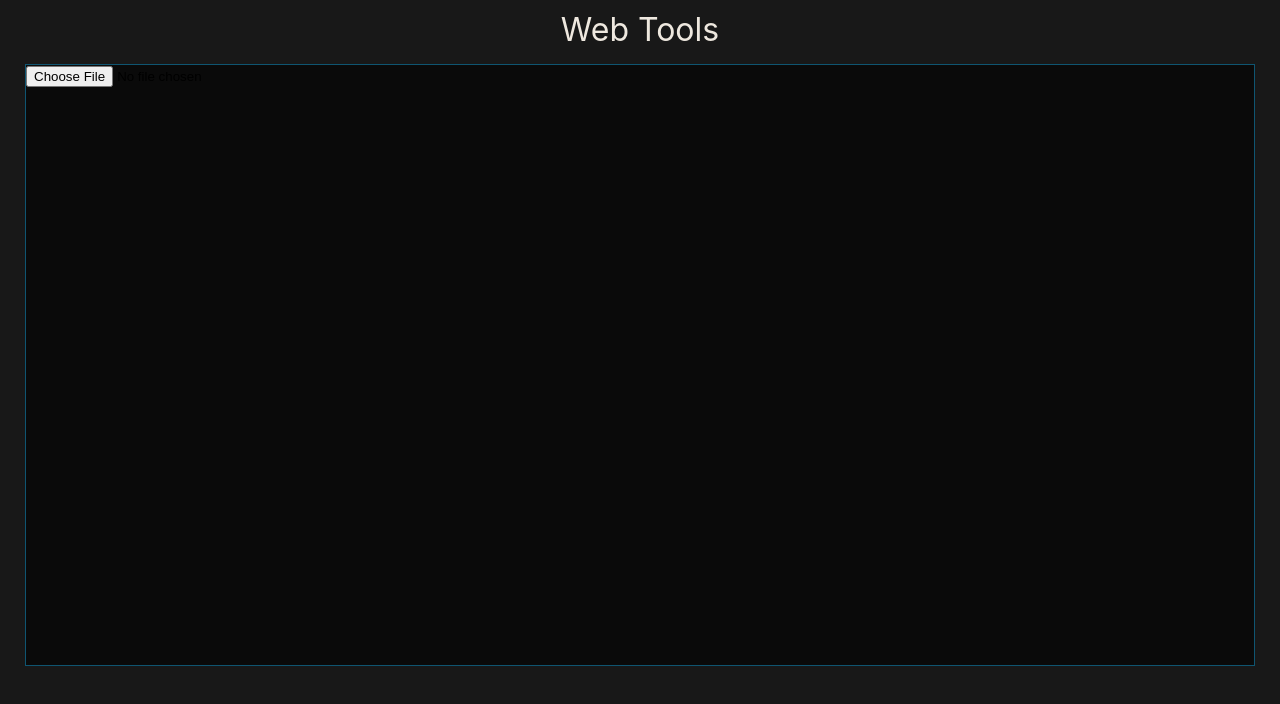
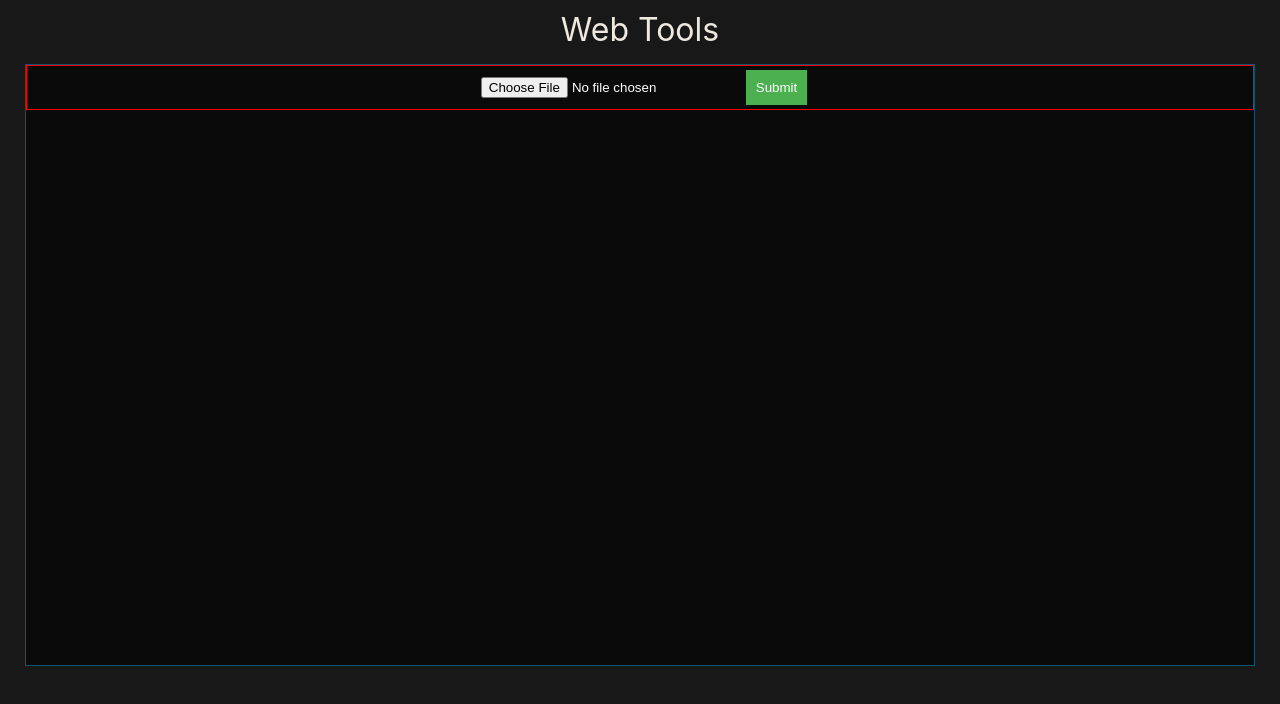
Before and after one commit to anvinraj/web-tools, a React (Create React App) app in the folder WebToolsFrontend/web_tools_ui/: page / in a window 1280 px wide. Both pictures are taken after a click on the link "Image details Extraction". Shown: the top 704 px of the page. Built offline with nearby package versions, Linux system fonts and the light colour scheme.

Commit message:
file button updation

```diff
--- a/WebToolsFrontend/web_tools_ui/src/Components/Home.js
+++ b/WebToolsFrontend/web_tools_ui/src/Components/Home.js
@@ -9,7 +9,8 @@ class Home extends Component{
         this.state={
             formBoxVisible:false,
             imageUploadForm:false,
-            videoUploadForm:false
+            videoUploadForm:false,
+            selectedFile:null
         };
     }
 
@@ -26,6 +27,13 @@ class Home extends Component{
 
     }
 
+    chooseFile = (event) =>{
+      console.log(event.target.files[0]);
+      this.setState({
+        selectedFile:URL.createObjectURL(event.target.files[0])
+      })
+    }
+
     render(){
         return(
             <div className="body">
@@ -40,9 +48,10 @@ class Home extends Component{
                 </div>
                 :
                 <div className="mainBox">
-
-                    <input type="file"/>
-
+                    <div className="fileBox" >
+                      <input type="file" onChange={this.chooseFile}/>
+                      <input type="submit"/>
+                    </div>
                 </div>
                 }
             </div>
--- a/WebToolsFrontend/web_tools_ui/src/css_styles/Home.css
+++ b/WebToolsFrontend/web_tools_ui/src/css_styles/Home.css
@@ -46,3 +46,32 @@
 a{
     text-decoration: none;
 }
+
+
+
+input[type=file]{
+  /* background-color: #4CAF50; */
+  border: none;
+  color: white;
+  padding: 10px;
+  text-decoration: none;
+  cursor: pointer;
+}
+
+
+input[type=button], input[type=submit], input[type=reset] {
+  background-color: #4CAF50;
+  border: none;
+  color: white;
+  padding: 10px;
+  text-decoration: none;
+  margin: 4px 2px;
+  cursor: pointer;
+}
+
+.fileBox{
+  border:1px solid red;
+  text-align: center;
+  align-items: center;
+  align-content: center;
+}
```
